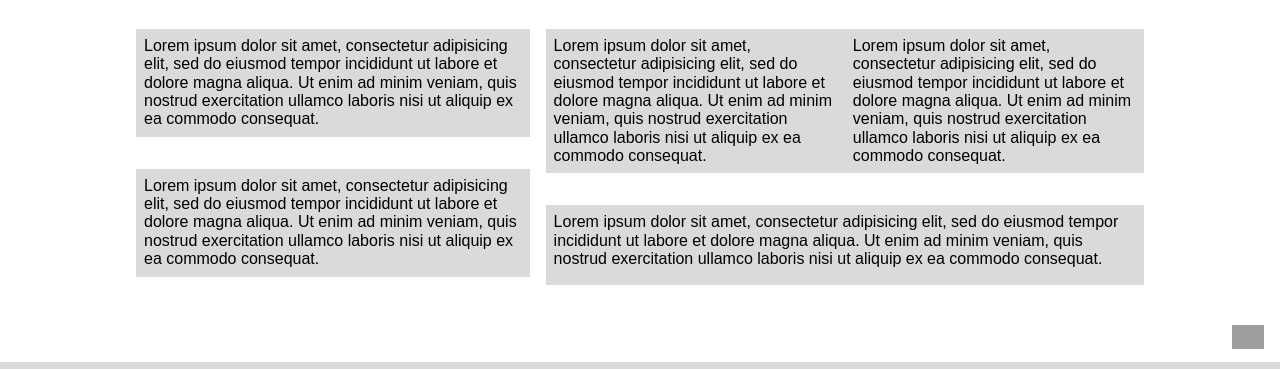
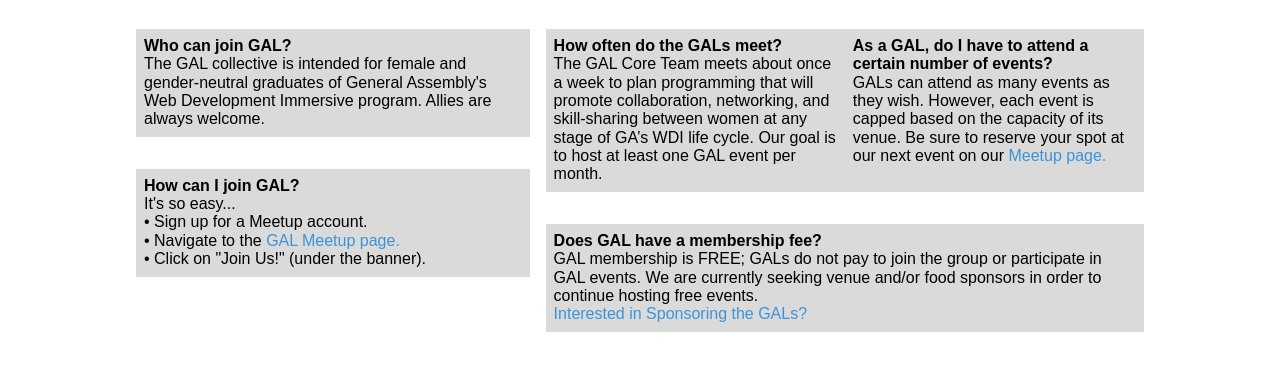
Before and after one commit to annarankin/gal_website, a website: page index.html in a window 1280 px wide. Shown: the part 2104-2473 px from the top of the page. Drawn offline with nearby package versions, Linux system fonts and the light colour scheme; grey boxes are pictures that could not be loaded; a script that the page names is missing.

Commit message:
replaces all lorem ipsum blurbs with factual information

```diff
--- a/index.html
+++ b/index.html
@@ -68,13 +68,13 @@
         </div>
         <div class="pure-u-1 pure-u-md-3-5 padded">
           <h2>Our Mission</h2>
-          <p class="spotlighted">Lorem ipsum dolor sit amet, consectetur adipisicing elit. Voluptatibus numquam ex reprehenderit deserunt cum magni omnis ab sunt illo dolorum eaque repellat officiis saepe sapiente, quasi possimus sed soluta exercitationem.</p>
+          <p class="spotlighted">Created by General Assembly (GA) WDI alumni who want to impart dev bootcamp wisdom and learn from others, General Assembly Ladies (GAL) is an off-campus guild of GA with the purpose of getting together to chat about our shared experiences there, job seeking, and working in the tech industry.</p>
           <h3>Join Us</h3>
-          <p>Lorem ipsum dolor sit amet, consectetur adipisicing elit. Laudantium sint quidem vel doloremque nulla quam animi facere doloribus blanditiis eaque ut similique assumenda, amet dolores eveniet cupiditate, illo, obcaecati. Aliquam!</p>
+          <p>Are you interested in starting a study group? Do you know someone who would like to speak or present at a GAL meetup? The GAL Core Team is always looking for new resources and members. Please <a href="mailto:generalassemblyladies@gmail.com" target="_blank" id="contact-link">email</a> or direct message us on <a href="https://twitter.com/GAL_WDI" target="_blank">Twitter</a> or <a href="https://www.instagram.com/gal_wdi" target="_blank">Instagram</a> if you are interested in collaborating with us.</p>
         </div>
 
         <div class="pure-u-1 pure-u-md-2-5 padded">
-          <h3>Meet the GAL Team</h3>
+          <h3>Meet the GAL Core Team</h3>
           <div class="placeholder-img" id="team-photo"></div>
         </div>
 
@@ -96,7 +96,7 @@
 
         <div class="pure-u-1 pure-u-md-3-5 padded">
           <h1>Our first Meetup was a huge success!</h1>
-          <p>Lorem ipsum dolor sit amet, consectetur adipisicing elit. Ullam commodi tempore ad voluptatibus corporis perferendis voluptatem, culpa, cum mollitia dolor voluptatum autem consectetur incidunt expedita neque, optio qui ipsum porro?</p>
+          <p>Our first event, <a href="http://www.meetup.com/GALs-General-Assembly-Ladies-Meetup/events/228670255/">Introductions: Dealing with life post-GA, tech interviews, and your first job</a> was Thursday, February 18th. It was a great opportunity to meet GALs from different cohorts and to experience what everyone was working on. A special thanks to our wonderful panelists and to our sponsor, <a href="http://www.newinc.org/">New Inc.</a>, for providing a great meeting space!</p>
           <div class="photos">
             <div class="placeholder-img"></div>
             <div class="placeholder-img"></div>
@@ -153,7 +153,7 @@
           </div>
           <p>
             If you'd like to support our mission of connecting and empowering future female tech stars, please contact
-            <a href="#">generalassemblyladies@gmail.com.</a>
+            <a href="mailto:generalassemblyladies@gmail.com">generalassemblyladies@gmail.com.</a>
           </p>
         </div>
 
@@ -166,19 +166,36 @@
           <h1>FAQs</h1>
         </div>
         <div class="pure-u-1 pure-u-md-2-5 padded" id="faqs-left">
-          <p class="pure-u-1 padded">Lorem ipsum dolor sit amet, consectetur adipisicing elit, sed do eiusmod tempor incididunt ut labore et dolore magna aliqua. Ut enim ad minim veniam, quis nostrud exercitation ullamco laboris nisi ut aliquip ex ea commodo consequat.</p>
-          <p class="pure-u-1 padded">Lorem ipsum dolor sit amet, consectetur adipisicing elit, sed do eiusmod tempor incididunt ut labore et dolore magna aliqua. Ut enim ad minim veniam, quis nostrud exercitation ullamco laboris nisi ut aliquip ex ea commodo consequat.</p>
+          <p class="pure-u-1 padded">
+            <strong>Who can join GAL?</strong><br>
+            The GAL collective is intended for female and gender-neutral graduates of General Assembly's Web Development Immersive program. Allies are always welcome.
+          </p>
+          <p class="pure-u-1 padded">
+            <strong>How can I join GAL?</strong><br>
+            It's so easy...<br>
+            • Sign up for a Meetup account.<br>
+            • Navigate to the <a href="http://www.meetup.com/GALs-General-Assembly-Ladies-Meetup/">GAL Meetup page.</a><br>
+            • Click on "Join Us!" (under the banner).
+          </p>
         </div>
 
         <div class="pure-u-1 pure-u-md-3-5 padded" id="faqs-right">
           <!-- top-right containers -->
           <div class="pure-g" id="faqs-top-right">
-            <p class="pure-u-1 pure-u-md-1-2 padded">Lorem ipsum dolor sit amet, consectetur adipisicing elit, sed do eiusmod tempor incididunt ut labore et dolore magna aliqua. Ut enim ad minim veniam, quis nostrud exercitation ullamco laboris nisi ut aliquip ex ea commodo consequat.</p>
-            <p class="pure-u-1 pure-u-md-1-2 padded">Lorem ipsum dolor sit amet, consectetur adipisicing elit, sed do eiusmod tempor incididunt ut labore et dolore magna aliqua. Ut enim ad minim veniam, quis nostrud exercitation ullamco laboris nisi ut aliquip ex ea commodo consequat.</p>
+            <p class="pure-u-1 pure-u-md-1-2 padded">
+              <strong>How often do the GALs meet?</strong><br>
+              The GAL Core Team meets about once a week to plan programming that will promote collaboration, networking, and skill-sharing between women at any stage of GA’s WDI life cycle. Our goal is to host at least one GAL event per month.
+            </p>
+            <p class="pure-u-1 pure-u-md-1-2 padded">
+              <strong>As a GAL, do I have to attend a certain number of events?</strong><br>
+              GALs can attend as many events as they wish. However, each event is capped based on the capacity of its venue. Be sure to reserve your spot at our next event on our <a href="http://www.meetup.com/GALs-General-Assembly-Ladies-Meetup/">Meetup page.</a>
+            </p>
           </div>
           <!-- bottom right container -->
           <p class="pure-u-1 padded">
-            Lorem ipsum dolor sit amet, consectetur adipisicing elit, sed do eiusmod tempor incididunt ut labore et dolore magna aliqua. Ut enim ad minim veniam, quis nostrud exercitation ullamco laboris nisi ut aliquip ex ea commodo consequat.
+            <strong>Does GAL have a membership fee?</strong><br>
+            GAL membership is FREE; GALs do not pay to join the group or participate in GAL events. We are currently seeking venue and/or food sponsors in order to continue hosting free events.<br>
+            <a href="#sponsors">Interested in Sponsoring the GALs?</a>
           </p>
         </div>
 
```
